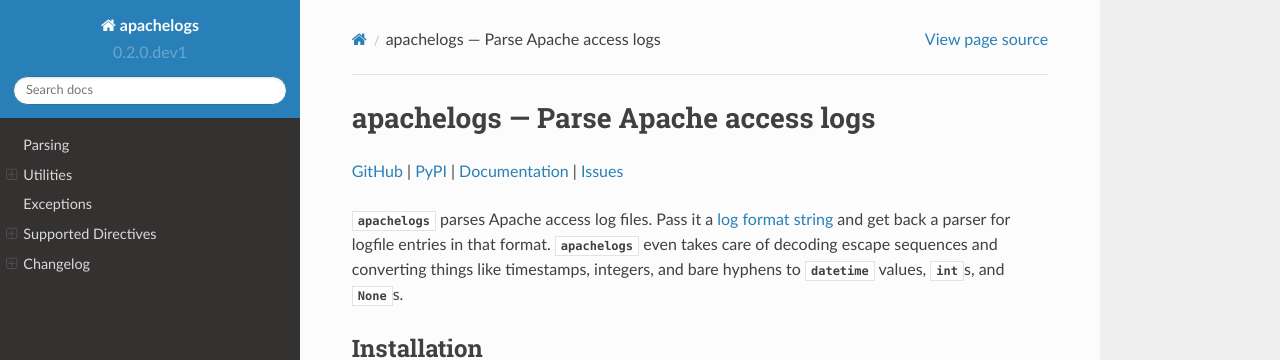
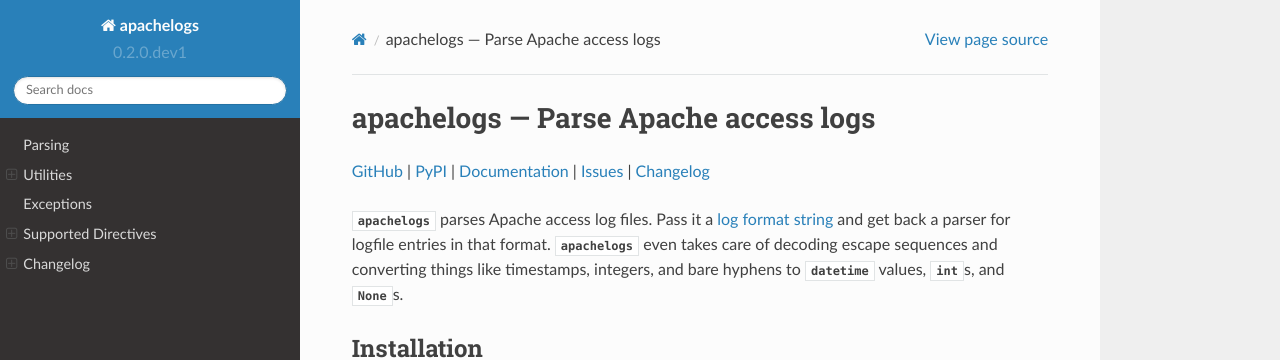
Before and after one commit to jwodder/apachelogs, a Sphinx documentation site: the page built from docs/index.rst, in a window 1280 px wide and 900 px high. Shown: the top 360 px of the window. Built offline with Sphinx 7.4.7 and the Read the Docs theme 2.0.0, drawn with Linux system fonts in a browser that asks for light colours.

Commit message:
Add changelog links to README and docs/index headers

```diff
--- a/README.rst
+++ b/README.rst
@@ -23,6 +23,7 @@
 | `PyPI <https://pypi.org/project/apachelogs/>`_
 | `Documentation <https://apachelogs.readthedocs.io>`_
 | `Issues <https://github.com/jwodder/apachelogs/issues>`_
+| `Changelog <https://github.com/jwodder/apachelogs/blob/master/CHANGELOG.md>`_
 
 ``apachelogs`` parses Apache access log files.  Pass it a `log format string
 <http://httpd.apache.org/docs/current/mod/mod_log_config.html>`_ and get back a
--- a/docs/index.rst
+++ b/docs/index.rst
@@ -8,6 +8,7 @@
 | `PyPI <https://pypi.org/project/apachelogs/>`_
 | `Documentation <https://apachelogs.readthedocs.io>`_
 | `Issues <https://github.com/jwodder/apachelogs/issues>`_
+| :doc:`Changelog <changelog>`
 
 .. toctree::
     :hidden:
```
